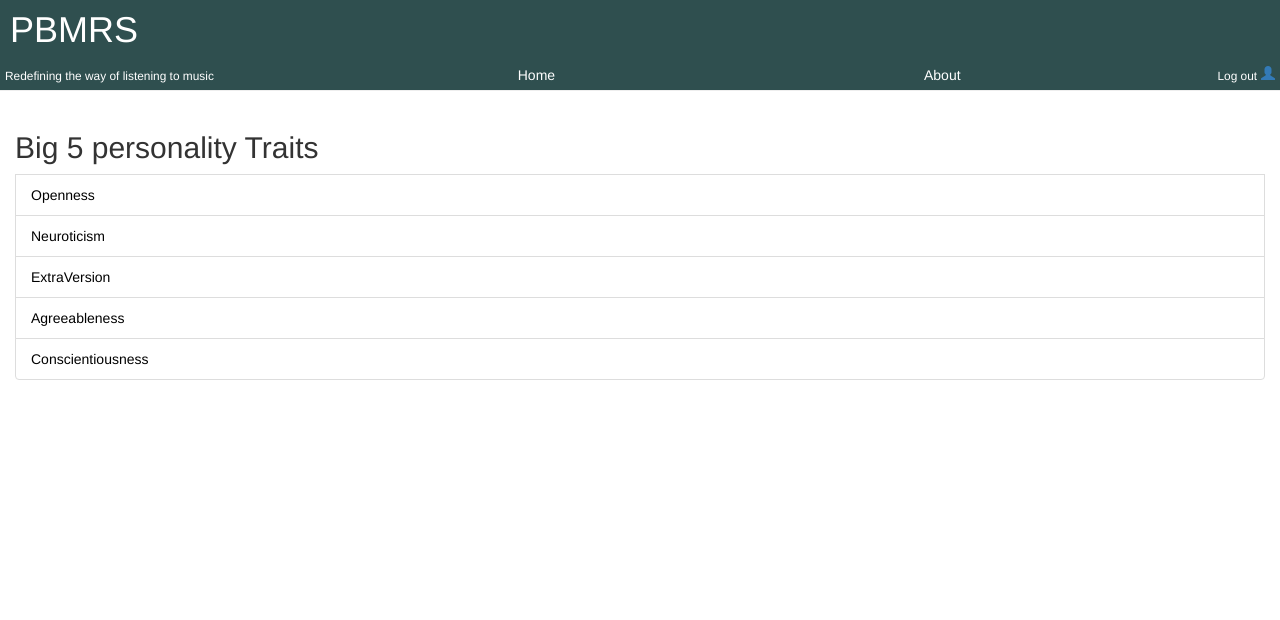
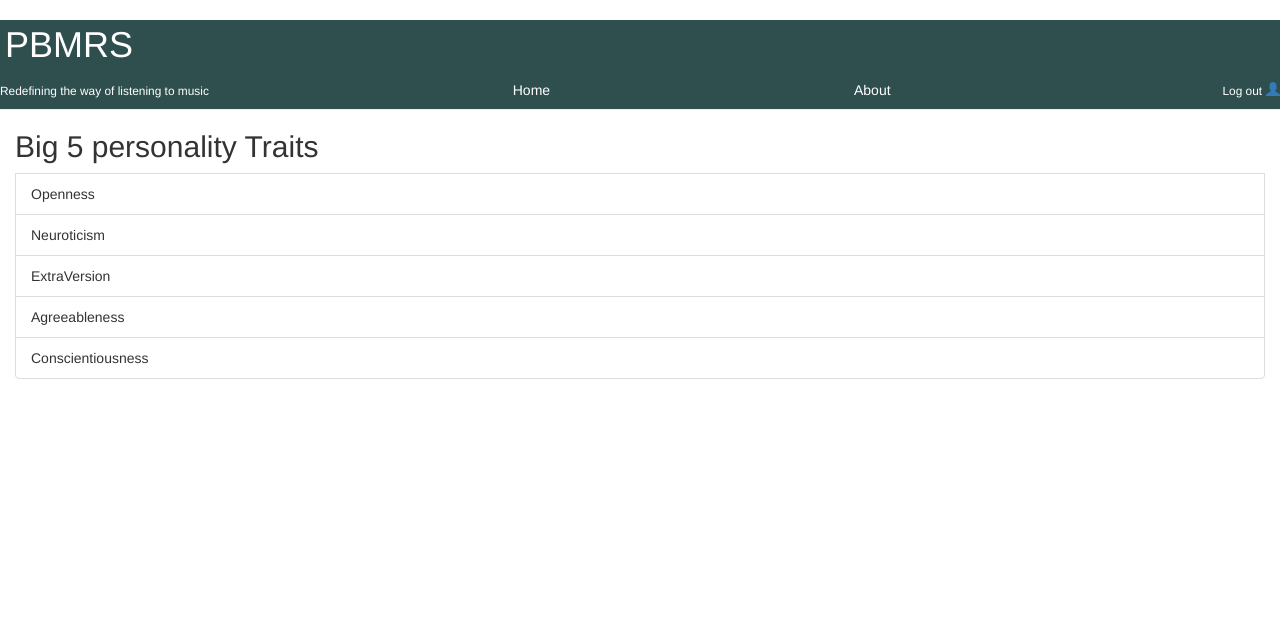
Before and after one commit to nbnbhattarai/recommender, a Django app: page /about_personality in a window 1280 px wide. Shown: the top 620 px of the page. Run offline with Django 3.2, Linux system fonts and the light colour scheme; parts of the project's set-up code (start-up, migrations or seed data) failed here and were passed over; some libraries are stand-ins or nearby versions.

Commit message:
css updated

```diff
--- a/web/pbmrs/static/pbmrs/css/style.css
+++ b/web/pbmrs/static/pbmrs/css/style.css
@@ -1,35 +1,29 @@
 .page-header{
 	width: 100%;
-	background-color: #2F4F4F
+	background-color: #2F4F4F;
+	margin: 0px;
 }
-
-.page-header,h1{
-	margin-top : 0px;
+.page-header h1{
 	padding : 5px;
 	color: #ffffff
 }
-.home{
-	margin-left: 300px;
+.page-header small{
 	color: #ffffff
 }
-
-.about{
-	margin-left: 365px;
+.home, .about{
+	margin-left: 300px;
 	color: #ffffff
 }
 .login_btn{
 	float: right;
 }
-.status,span{
+.status{
 	float: right;
 }
-.status,small{
-	color: #ffffff
+.status small{
+	color: #ffffff;
 }
-.status,small{
-	color: #ffffff
-}
-.userinfo,h3,li{
+.userinfo h3 li{
 	color: #000000
 }
 #startMsg{
@@ -46,6 +40,6 @@ footer{
 	width: 100%;
 	background-color: #2F4F4F
 }
-footer,p{
+footer p{
 	color: #ffffff
 }
--- a/web/pbmrs/templates/pbmrs/base.html
+++ b/web/pbmrs/templates/pbmrs/base.html
@@ -22,7 +22,7 @@
   				onlogin="checkLoginState();">
 				</fb:login-button>
 			<div id="profile" class="status">
-				<a href="#" id="logout"><small>Log out</small>&nbsp<span class="glyphicon glyphicon-user"></a>
+				<a href="#" id="logout"><small>Log out</small>&nbsp;<span class="glyphicon glyphicon-user"></a>
 			</div>
 		</div>
 		<div class=container-fluid>
```
